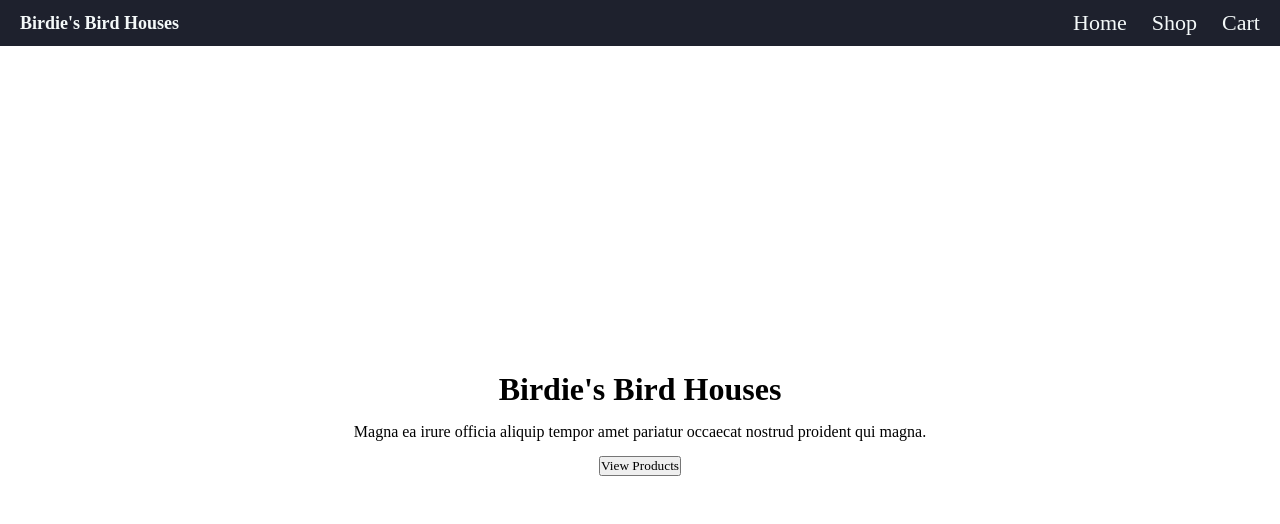
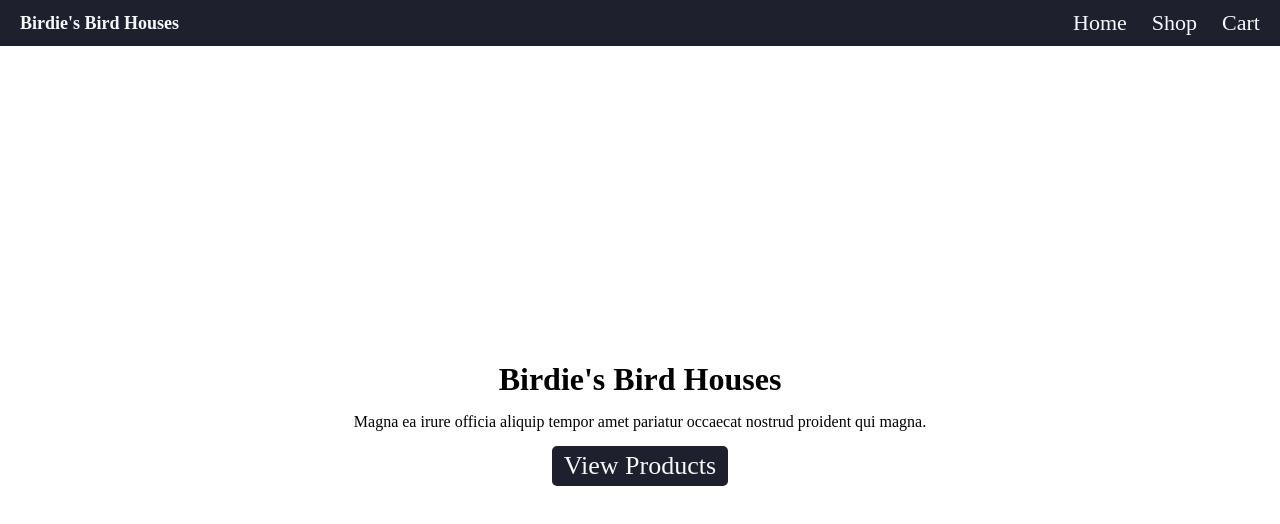
Before and after one commit to robisonwebdev/shopping-cart, a React (Create React App) app: page / in a window 1280 px wide. Shown: the top 524 px of the page. Built offline with nearby package versions, Linux system fonts and the light colour scheme; a web font is replaced by a local one.

Commit message:
Set .button color to black, to override default anchor color. Setup styling for .welcome_button and its hover.

```diff
--- a/src/styles/Main/Button.css
+++ b/src/styles/Main/Button.css
@@ -0,0 +1,19 @@
+.button {
+    color: black;
+}
+
+.welcome_button {
+    background-color: var(--blueBlack);
+    border: 2px solid var(--blueBlack);
+    border-radius: 5px;
+    color: var(--white);
+    cursor: pointer;
+    font-size: 26px;
+    padding: 3px 10px;
+    transition: 0.3s;
+}
+
+.welcome_button:hover {
+    background-color: var(--white);
+    color: var(--black);
+}
```
